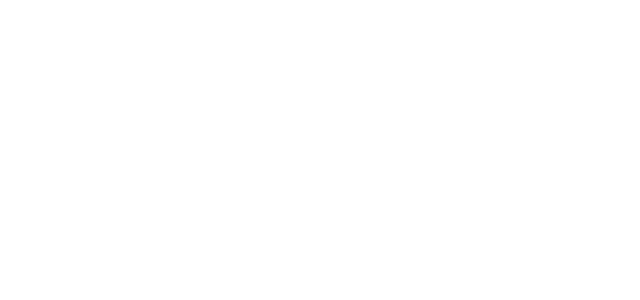
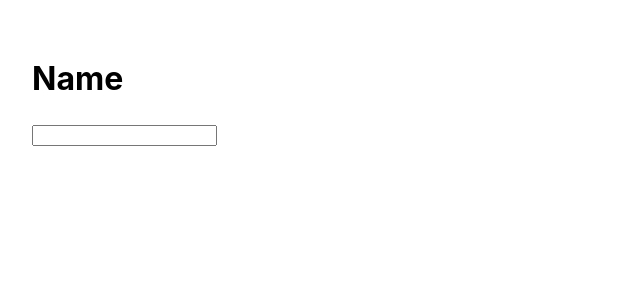
Before and after one commit to ArbakovMaxim/goit-react-hw-02-phonebook, a React (Create React App) app: page / in a window 1280 px wide. Shown: the top 300 px of the page, without its empty margins (0-640 px from the left). Built offline with nearby package versions, Linux system fonts and the light colour scheme.

Commit message:
DZ 2 test 2

```diff
--- a/src/components/App.jsx
+++ b/src/components/App.jsx
@@ -1,11 +1,18 @@
 import { Component } from 'react';
+import { Container } from 'ui/Container.styled';
+import { FormName } from './Form/Form';
 
 export class App extends Component {
   state = {
     contacts: [],
     name: '',
   };
+
   render() {
-    return <div></div>;
+    return (
+      <Container>
+        <FormName />
+      </Container>
+    );
   }
 }
--- /dev/null
+++ b/src/components/Form/Form.jsx
@@ -0,0 +1,18 @@
+import { Section } from 'components/Section/Section';
+import { Formik } from 'formik';
+
+export const FormName = () => {
+  return (
+    <Section title="Name">
+      <Formik>
+        <input
+          type="text"
+          name="name"
+          pattern="^[a-zA-Zа-яА-Я]+(([' -][a-zA-Zа-яА-Я ])?[a-zA-Zа-яА-Я]*)*$"
+          title="Name may contain only letters, apostrophe, dash and spaces. For example Adrian, Jacob Mercer, Charles de Batz de Castelmore d'Artagnan"
+          required
+        />
+      </Formik>
+    </Section>
+  );
+};
--- /dev/null
+++ b/src/components/Section/Section.jsx
@@ -0,0 +1,16 @@
+import PropTypes from 'prop-types';
+import { Sections, SectionTitle } from './Section.styled';
+
+export const Section = ({ title, children }) => {
+  return (
+    <Sections>
+      <SectionTitle>{title}</SectionTitle>
+      {children}
+    </Sections>
+  );
+};
+
+Section.propTypes = {
+  title: PropTypes.string.isRequired,
+  children: PropTypes.element,
+};
--- /dev/null
+++ b/src/components/Section/Section.styled.js
@@ -0,0 +1,9 @@
+import styled from 'styled-components';
+
+export const SectionTitle = styled.h2`
+  font-size: ${p => p.theme.fontsSizes[5]}px;
+`;
+
+export const Sections = styled.section`
+  justify-content: center;
+`;
--- /dev/null
+++ b/src/ui/Container.styled.js
@@ -0,0 +1,6 @@
+import styled from 'styled-components';
+
+export const Container = styled.div`
+  height: '100vh';
+  padding: ${p => p.theme.space[4]}px;
+`;
```
